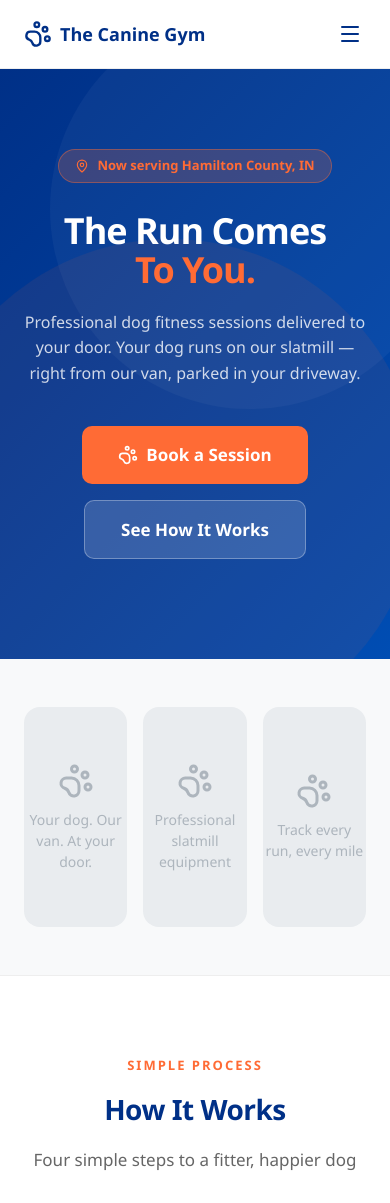
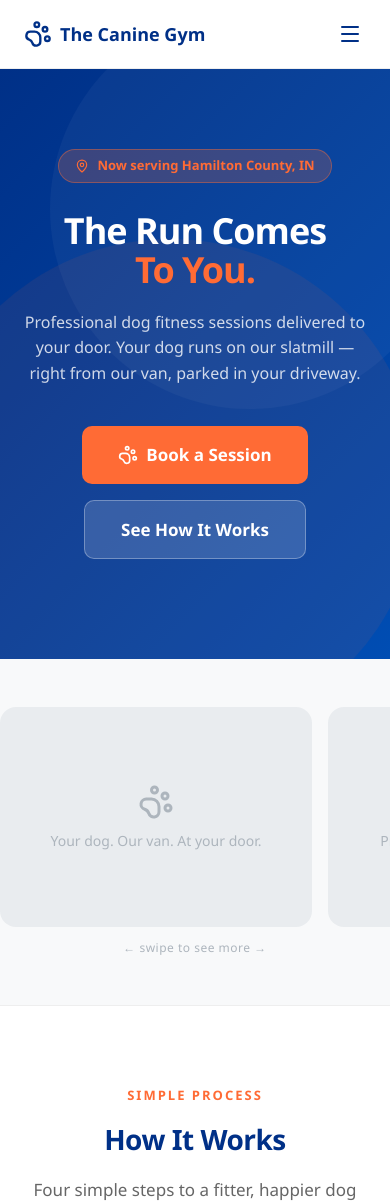
Before and after one commit to thecaninegym/canine-gym-website, a Next.js app: page / in a window 390 px wide. Shown: the top 1203 px of the page. Built offline with nearby package versions, Linux system fonts and the light colour scheme.

Commit message:
make image strip swipeable on mobile

```diff
--- a/app/page.tsx
+++ b/app/page.tsx
@@ -88,15 +88,37 @@ export default function Home() {
       </section>
 
       {/* PLACEHOLDER IMAGE STRIP */}
-      <div style={{ backgroundColor: '#f8f9fa', padding: '48px 24px', textAlign: 'center', borderBottom: '1px solid #eee' }}>
-        <div style={{ maxWidth: '1100px', margin: '0 auto', display: 'grid', gridTemplateColumns: 'repeat(3, 1fr)', gap: '16px' }}>
+      <div style={{ backgroundColor: '#f8f9fa', padding: '48px 0', borderBottom: '1px solid #eee' }}>
+        <div style={{
+          display: 'flex',
+          gap: '16px',
+          overflowX: 'auto',
+          scrollSnapType: 'x mandatory',
+          WebkitOverflowScrolling: 'touch',
+          paddingLeft: '24px',
+          paddingRight: '24px',
+          scrollbarWidth: 'none',
+        }}>
           {['Your dog. Our van. At your door.', 'Professional slatmill equipment', 'Track every run, every mile'].map((caption, i) => (
-            <div key={i} style={{ backgroundColor: '#e9ecef', borderRadius: '16px', height: '220px', display: 'flex', flexDirection: 'column', alignItems: 'center', justifyContent: 'center', gap: '10px' }}>
+            <div key={i} style={{
+              backgroundColor: '#e9ecef',
+              borderRadius: '16px',
+              height: '220px',
+              minWidth: 'min(80vw, 340px)',
+              flex: '0 0 auto',
+              scrollSnapAlign: 'start',
+              display: 'flex',
+              flexDirection: 'column',
+              alignItems: 'center',
+              justifyContent: 'center',
+              gap: '10px',
+            }}>
               <PawPrint size={36} color="#adb5bd" />
               <p style={{ color: '#adb5bd', margin: 0, fontSize: '14px', fontWeight: '500' }}>{caption}</p>
             </div>
           ))}
         </div>
+        <p style={{ textAlign: 'center', color: '#adb5bd', fontSize: '12px', marginTop: '12px', letterSpacing: '0.5px' }}>← swipe to see more →</p>
       </div>
 
       {/* HOW IT WORKS */}
```
